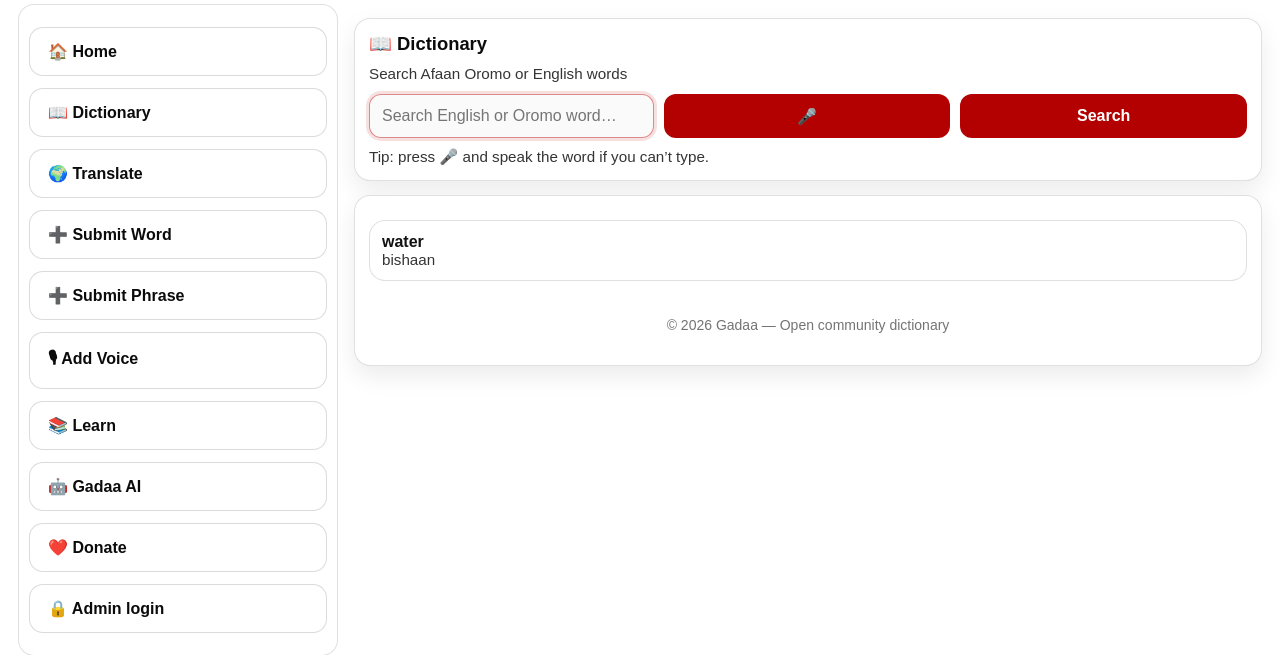
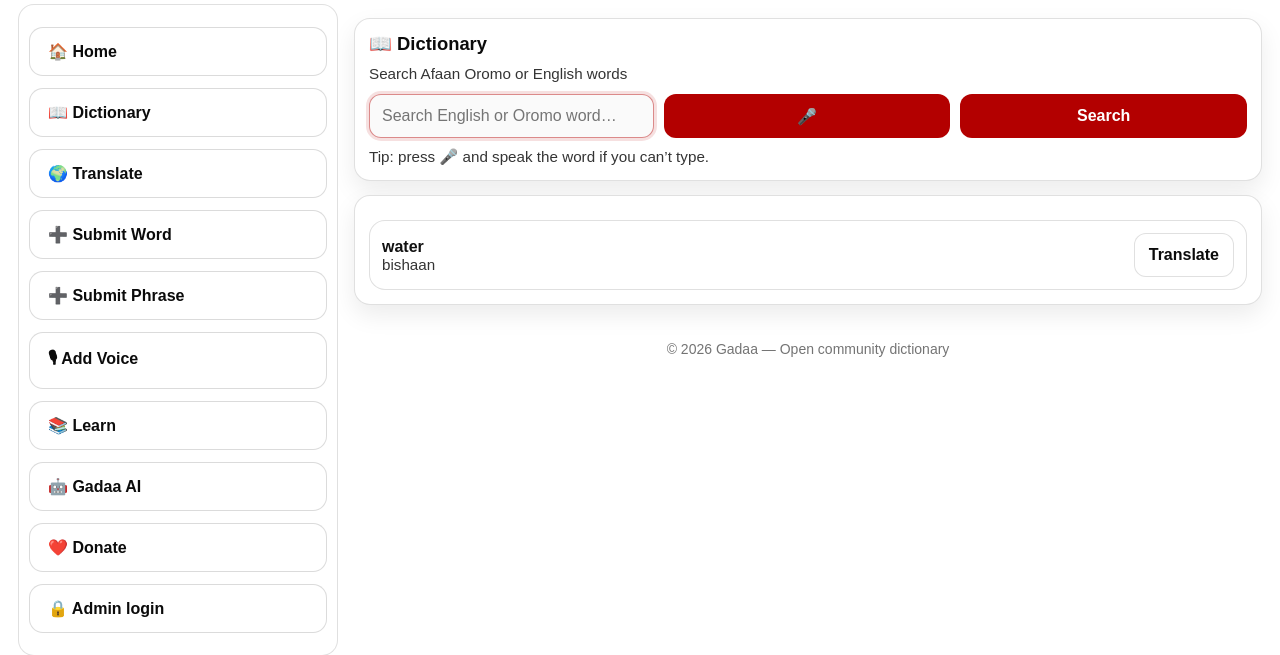
Before and after one commit to GadaOromo-E/GadaOromo, a Flask app: page /dictionary in a window 1280 px wide. Shown: the part 118-773 px from the top of the page. Run offline with Flask 3, Linux system fonts and the light colour scheme; data comes from the database, SQL or seed files in the repository; data that the repository does not hold is empty.

Commit message:
fix(dictionary): repair broken word list markup and stabilize row actions

```diff
--- a/templates/dictionary.html
+++ b/templates/dictionary.html
@@ -136,7 +136,7 @@
     </div>
   </div>
 
-  <!-- LIST RESULTS (if you use words) -->
+ <!-- LIST RESULTS -->
 <div class="card">
   {% if words %}
     <div class="word-list">
@@ -145,6 +145,9 @@
           <div>
             <div style="font-weight:800;">{{ w[1] }}</div>
             <div class="subtle">{{ w[2] }}</div>
+          </div>
+
+          <a class="btn" href="/translate?text={{ w[1]|urlencode }}">Translate</a>
         </div>
       {% endfor %}
     </div>
```
Lines whose indentation alone changed are shown as unchanged.
